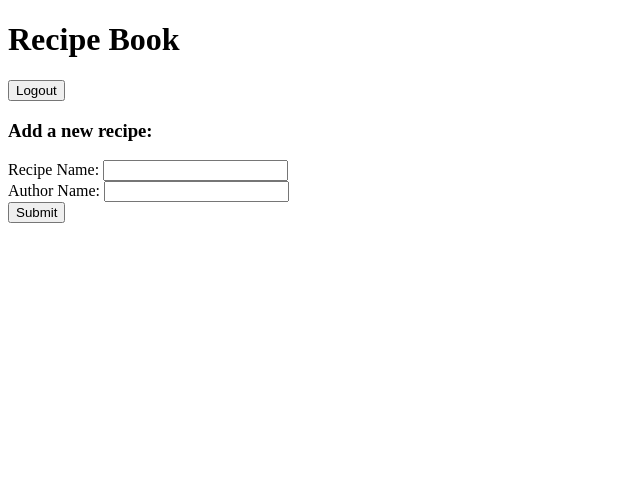
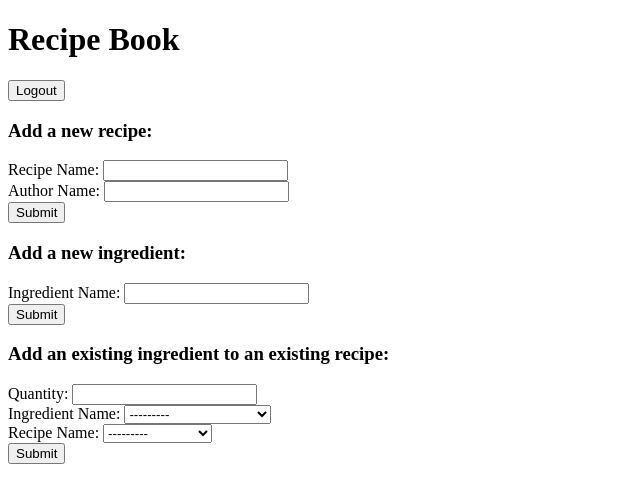
Before and after one commit to SomeWood/recipebook-wood-samuel, a Django app: page /recipe/add in a window 1280 px wide. Shown: the top 503 px of the page, without its empty margins (0-640 px from the left). Run offline with Django 5.2, Linux system fonts and the light colour scheme; a user stored in the database is signed in; data comes from the database, SQL or seed files in the repository; both versions use the stored data as it was after the commit.

Commit message:
[forms.py, views.py, recipe_new.html] Implemented the adding of new ingredients and adding existing ingredients to an existing recipe.

```diff
--- a/ledger/forms.py
+++ b/ledger/forms.py
@@ -1,6 +1,14 @@
 from django import forms
-from .models import Recipe, RecipeIngredient
+from .models import Recipe, Ingredient, RecipeIngredient
 
 class RecipeForm(forms.Form):
 	name = forms.CharField(label='Recipe Name', max_length=255)
 	author = forms.CharField(label='Author Name', max_length=255)
+
+class IngredientForm(forms.Form):
+	name = forms.CharField(label='Ingredient Name', max_length=255)
+
+class RecipeIngredientForm(forms.Form):
+	quantity = forms.CharField(label='Quantity', max_length=255)
+	ingredient = forms.ModelChoiceField(label='Ingredient Name', queryset=Ingredient.objects.all())
+	recipe = forms.ModelChoiceField(label='Recipe Name', queryset=Recipe.objects.all())
--- a/ledger/templates/recipe_new.html
+++ b/ledger/templates/recipe_new.html
@@ -6,6 +6,18 @@
 <form method="post">
     {% csrf_token %}
     {{ recipeForm }}
-    <input type="submit" value="Submit">
+    <input type="submit" name="aaa" value="Submit">
+</form>
+<h3>Add a new ingredient:</h3>
+<form method="post">
+    {% csrf_token %}
+    {{ ingredientForm }}
+    <input type="submit" name="bbb" value="Submit">
+</form>
+<h3>Add an existing ingredient to an existing recipe:</h3>
+<form method="post">
+    {% csrf_token %}
+    {{ recipeIngredientForm }}
+    <input type="submit" name="ccc" value="Submit">
 </form>
 {% endblock %}
--- a/ledger/views.py
+++ b/ledger/views.py
@@ -3,7 +3,7 @@ from django.http import HttpResponse
 from django.template import loader
 from .models import Ingredient, Recipe, RecipeIngredient
 from django.contrib.auth.decorators import login_required
-from .forms import RecipeForm
+from .forms import RecipeForm, IngredientForm, RecipeIngredientForm
 
 # Create your views here.
 
@@ -22,10 +22,38 @@ def recipe_details(request, param):
 @login_required
 def recipe_new(request):
     recipes = Recipe.objects.all()
+    ingredients = Ingredient.objects.all()
     recipeIngredients = RecipeIngredient.objects.all()
     recipeForm = RecipeForm()
-    ctx = {'recipes':recipes, 'recipeIngredients':recipeIngredients,
-        'recipeForm':recipeForm
+    ingredientForm = IngredientForm()
+    recipeIngredientForm = RecipeIngredientForm()
+
+    if request.method == 'POST':
+        if 'aaa' in request.POST:
+            recipeForm = RecipeForm(request.POST)
+            if recipeForm.is_valid():
+                new_recipe = Recipe()
+                new_recipe.name = recipeForm.cleaned_data.get('name')
+                new_recipe.author = recipeForm.cleaned_data.get('author')
+                new_recipe.save()
+        elif 'bbb' in request.POST:
+            ingredientForm = IngredientForm(request.POST)
+            if ingredientForm.is_valid():
+                new_ingredient = Ingredient()
+                new_ingredient.name = ingredientForm.cleaned_data.get('name')
+                new_ingredient.save()
+        elif 'ccc' in request.POST:
+            recipeIngredientForm = RecipeIngredientForm(request.POST)
+            if recipeIngredientForm.is_valid():
+                new_recipeIngredient = RecipeIngredient()
+                new_recipeIngredient.quantity = recipeIngredientForm.cleaned_data.get('quantity')
+                new_recipeIngredient.ingredient = recipeIngredientForm.cleaned_data.get('ingredient')
+                new_recipeIngredient.recipe = recipeIngredientForm.cleaned_data.get('recipe')
+                new_recipeIngredient.save()
+
+    ctx = {'recipes':recipes, 'ingredients':ingredients,
+        'recipeIngredients':recipeIngredients, 'recipeForm':recipeForm,
+        'ingredientForm':ingredientForm, 'recipeIngredientForm':recipeIngredientForm
     }
 
     return render(request, 'recipe_new.html', ctx)
```
Also changed, not shown: db.sqlite3.
